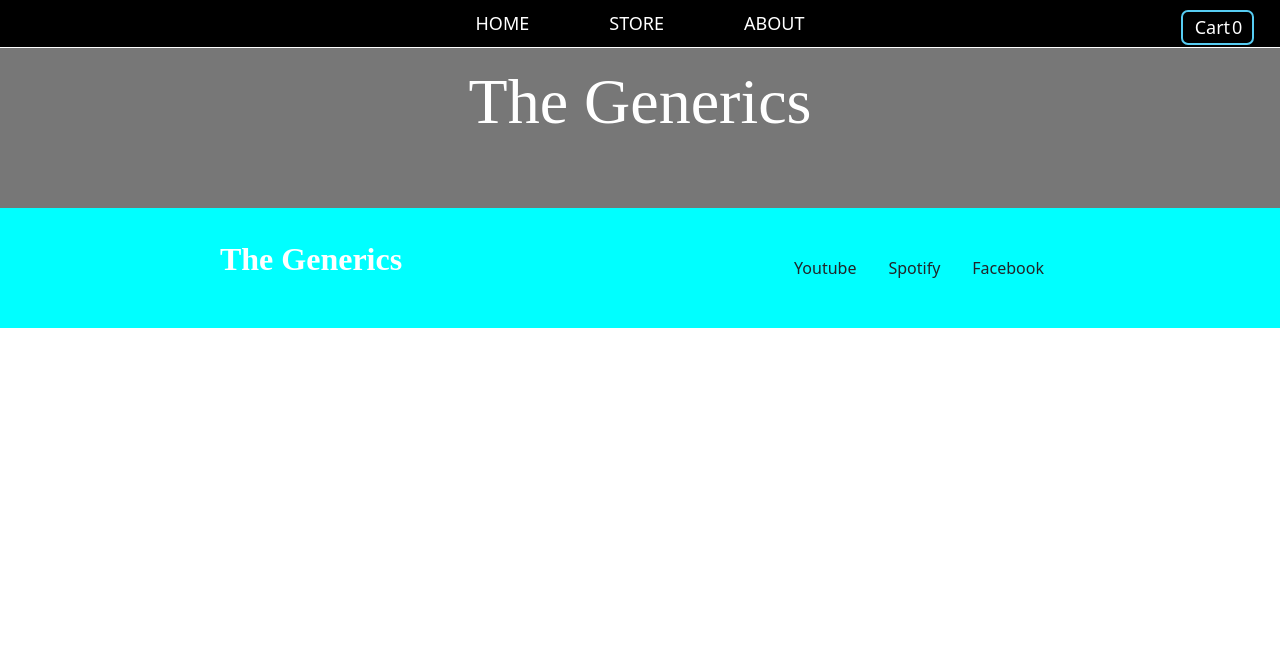
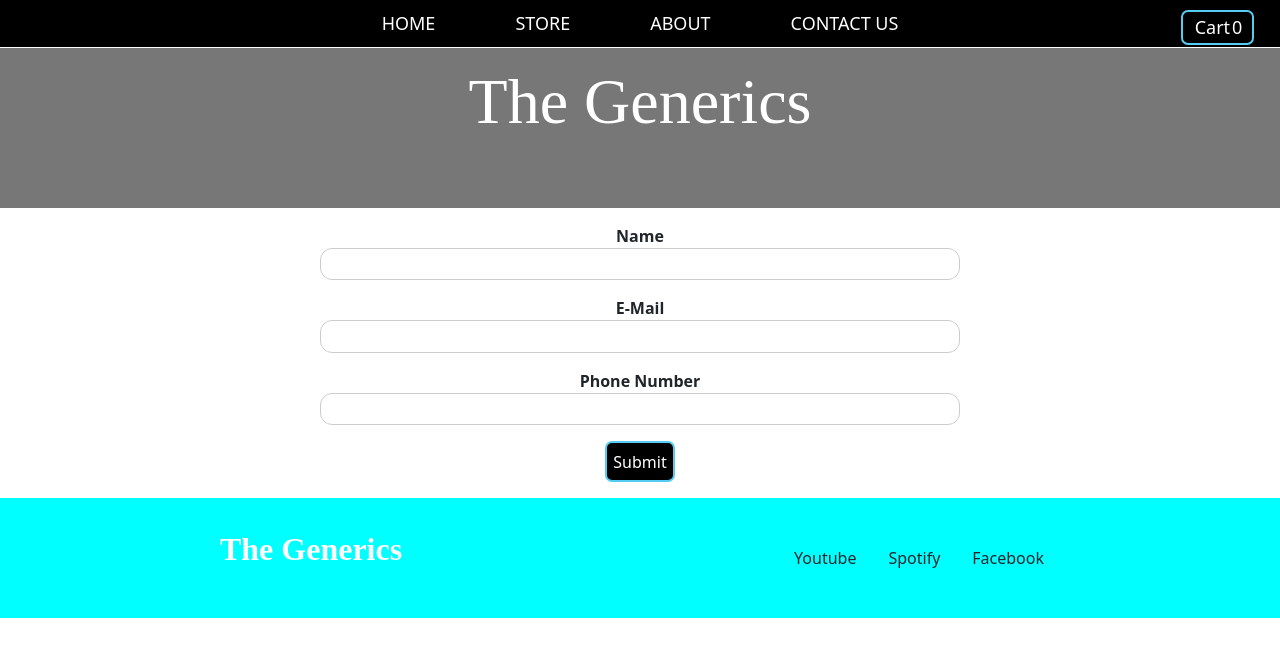
Before and after one commit to Ritukalpa99/reactjs-projects, a React (Create React App) app in the folder Ecommerce/: page /contact in a window 1280 px wide. Shown: the top 656 px of the page. Built offline with nearby package versions, Linux system fonts and the light colour scheme.

Commit message:
Contact page done

```diff
--- a/Ecommerce/src/App.js
+++ b/Ecommerce/src/App.js
@@ -4,6 +4,7 @@ import Footer from "./components/Footer";
 import Cart from "./components/Cart/Cart";
 import About from "./components/About/About";
 import Home from "./components/Home/Home";
+import ContactUs from "./components/Contact/ContactUs";
 import { useState } from "react";
 import { CartProvider } from "./store/cart-context";
 import { BrowserRouter as Router, Routes, Route } from "react-router-dom";
@@ -53,6 +54,7 @@ const App = () => {
 					<Route path="/" element={<Content items={productsArr} />} />
 					<Route path="/about" element={<About />} />
 					<Route path="/home" element={<Home />} />
+					<Route path="/contact" element={<ContactUs />} />
 				</Routes>
 				<Footer />
 			</Router>
--- /dev/null
+++ b/Ecommerce/src/components/Contact/ContactUs.js
@@ -0,0 +1,24 @@
+import classes from "./ContactUs.module.css"
+import { useRef } from "react"
+const ContactUs = () => {
+    const nameRef = useRef("")
+    const mailRef = useRef("")
+    const numberRef = useRef("")
+    return <form>
+        <div className={classes.control}>
+            <lable htmlFor='name'>Name</lable>
+            <input type="text" id="name" ref={nameRef}/>
+        </div>
+        <div className={classes.control}>
+            <lable htmlFor='mail'>E-Mail</lable>
+            <input type="text" id="mail" ref={mailRef}/>
+        </div>
+        <div className={classes.control}>
+            <lable htmlFor='number'>Phone Number</lable>
+            <input type="text" id="number" ref={numberRef}/>
+        </div>
+        <button className={classes.submit}>Submit </button>
+    </form>
+}
+
+export default ContactUs
--- /dev/null
+++ b/Ecommerce/src/components/Contact/ContactUs.module.css
@@ -0,0 +1,38 @@
+.control {
+    margin: 1rem 0;
+  }
+
+.control lable {
+    display: block;
+    width: 100%;
+    font-weight: bold;
+    left: 100px;
+    text-align: center;
+}
+
+  .control input {
+    display: block;
+    width: 50%;
+    margin: 0 auto;
+    font: inherit;
+    padding: 0.2rem;
+    border-radius: 12px;
+    border: 1px solid #ccc;
+  }
+
+  .control input:focus{
+    outline: none;
+    border-color: #230052;
+  }
+
+.submit {
+    display: block;
+    /* width: 50%; */
+    margin: 0 auto;
+    padding: 0.4rem;
+    margin-bottom: 1rem;
+    border: 2px solid #56CCF2;
+    border-radius: 7px;
+    background-color: black;
+    color:  white;
+  }
--- a/Ecommerce/src/components/Header/Nav.js
+++ b/Ecommerce/src/components/Header/Nav.js
@@ -24,6 +24,9 @@ const Nav = (props) => {
             <NavLink to="/about">ABOUT</NavLink>
             {/* <Link href="/about">ABOUT</Link> */}
         </li>
+        <li>
+        <NavLink to="/contact">CONTACT US</NavLink>
+        </li>
         <div className={classes["cart-holder"]} onClick={props.onClick}>
             <div>Cart</div>
             <span>{itemsCount}</span>
```
